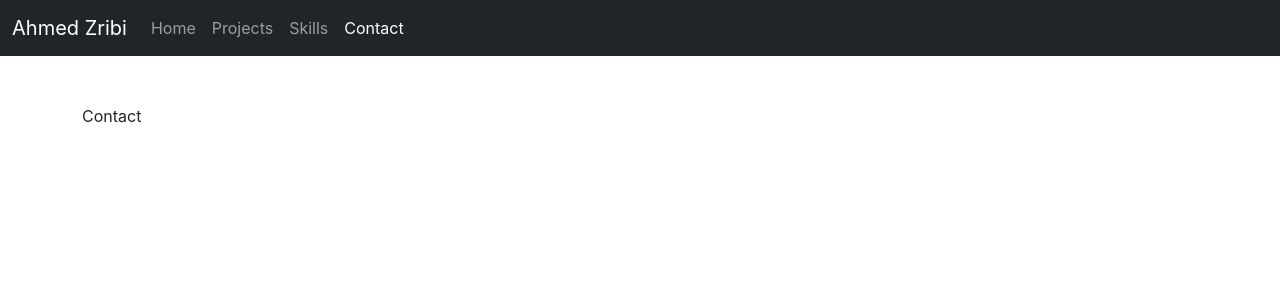
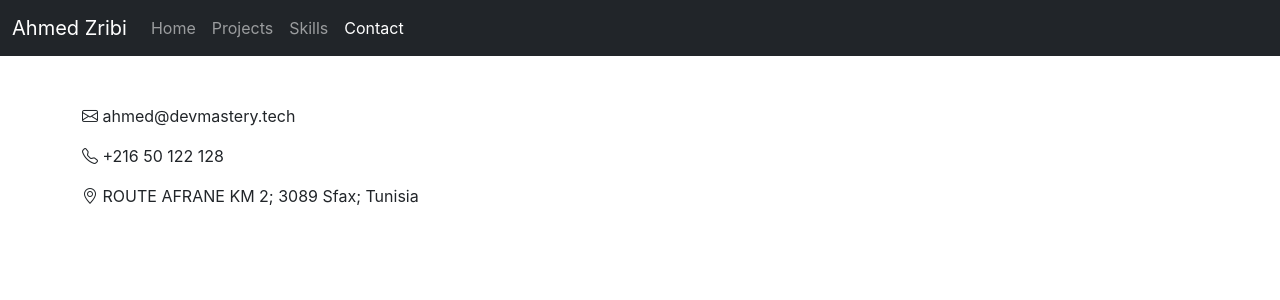
Before and after one commit to zdahmed93/portfolio-22-06, a React (Create React App) app: page /contact in a window 1280 px wide. Shown: the top 300 px of the page. Built offline with nearby package versions, Linux system fonts and the light colour scheme.

Commit message:
Add content to the Contact page

```diff
--- a/package.json
+++ b/package.json
@@ -8,6 +8,7 @@
     "@testing-library/user-event": "^13.5.0",
     "axios": "^0.27.2",
     "bootstrap": "^5.2.0",
+    "bootstrap-icons": "^1.9.1",
     "react": "^18.2.0",
     "react-dom": "^18.2.0",
     "react-router-dom": "^5.3.3",
--- a/src/index.js
+++ b/src/index.js
@@ -3,6 +3,7 @@ import ReactDOM from 'react-dom/client';
 
 import 'bootstrap/dist/css/bootstrap.min.css'
 import 'bootstrap/dist/js/bootstrap.bundle.js'
+import 'bootstrap-icons/font/bootstrap-icons.css'
 
 import './index.css';
 import App from './App';
--- a/src/pages/Contact.js
+++ b/src/pages/Contact.js
@@ -1,8 +1,22 @@
 import React from 'react'
 
 function Contact() {
+  const contactInformations = {
+    email: 'ahmed@devmastery.tech',
+    phoneNumber: '+216 50 122 128',
+    address: {
+      city: 'Sfax',
+      country: 'Tunisia',
+      street: 'ROUTE AFRANE KM 2',
+      postalCode: 3089
+    }
+  }
   return (
-    <div>Contact</div>
+    <div>
+      <p> <i class="bi bi-envelope"></i> {contactInformations.email} </p>
+      <p> <i class="bi bi-telephone"></i> {contactInformations.phoneNumber} </p>
+      <p> <i class="bi bi-geo-alt"></i> {contactInformations.address.street}; {contactInformations.address.postalCode} {contactInformations.address.city}; {contactInformations.address.country} </p>
+    </div>
   )
 }
 
```
Also changed, not shown: 1 other file (tests, documents, lock files or other folders).
